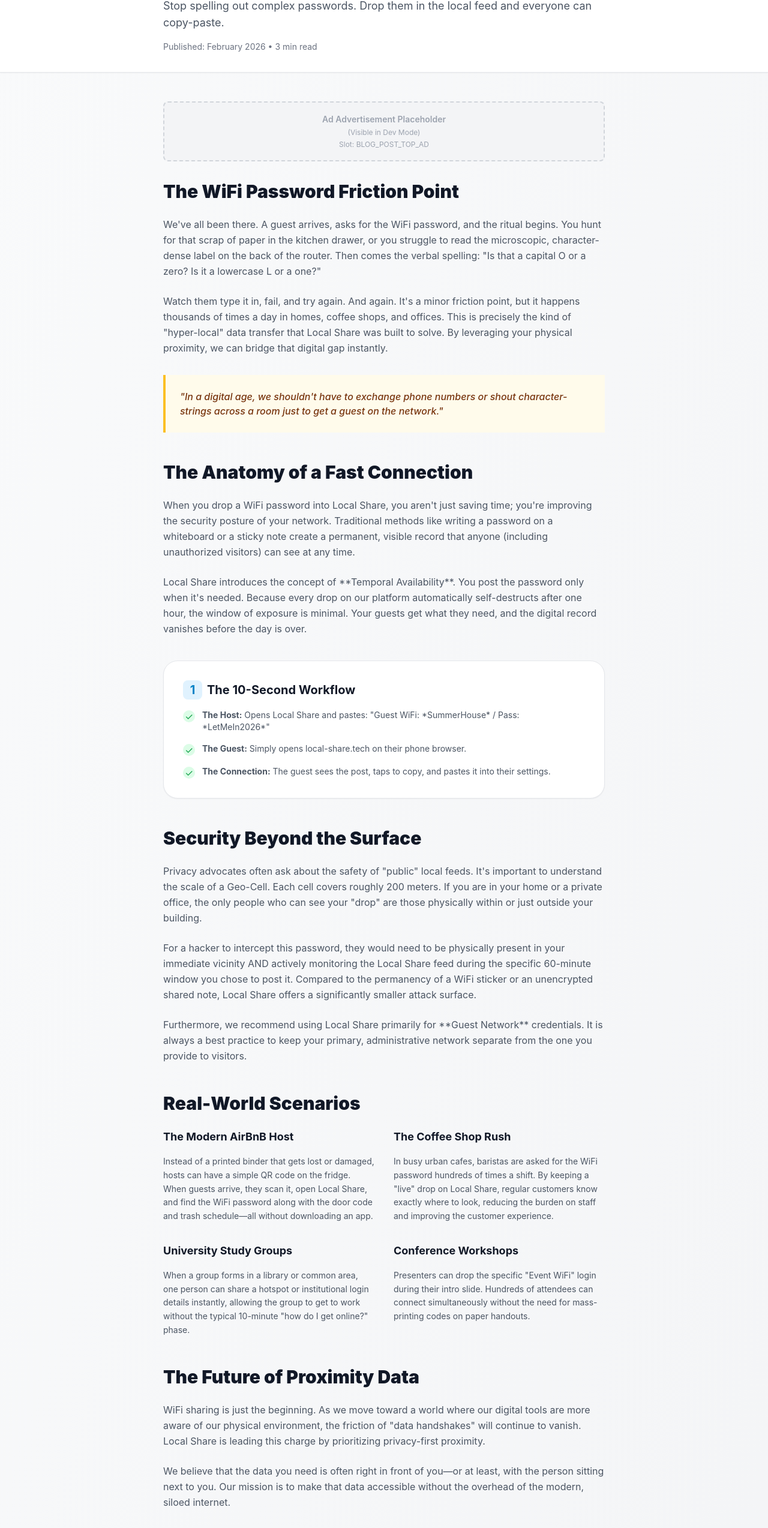
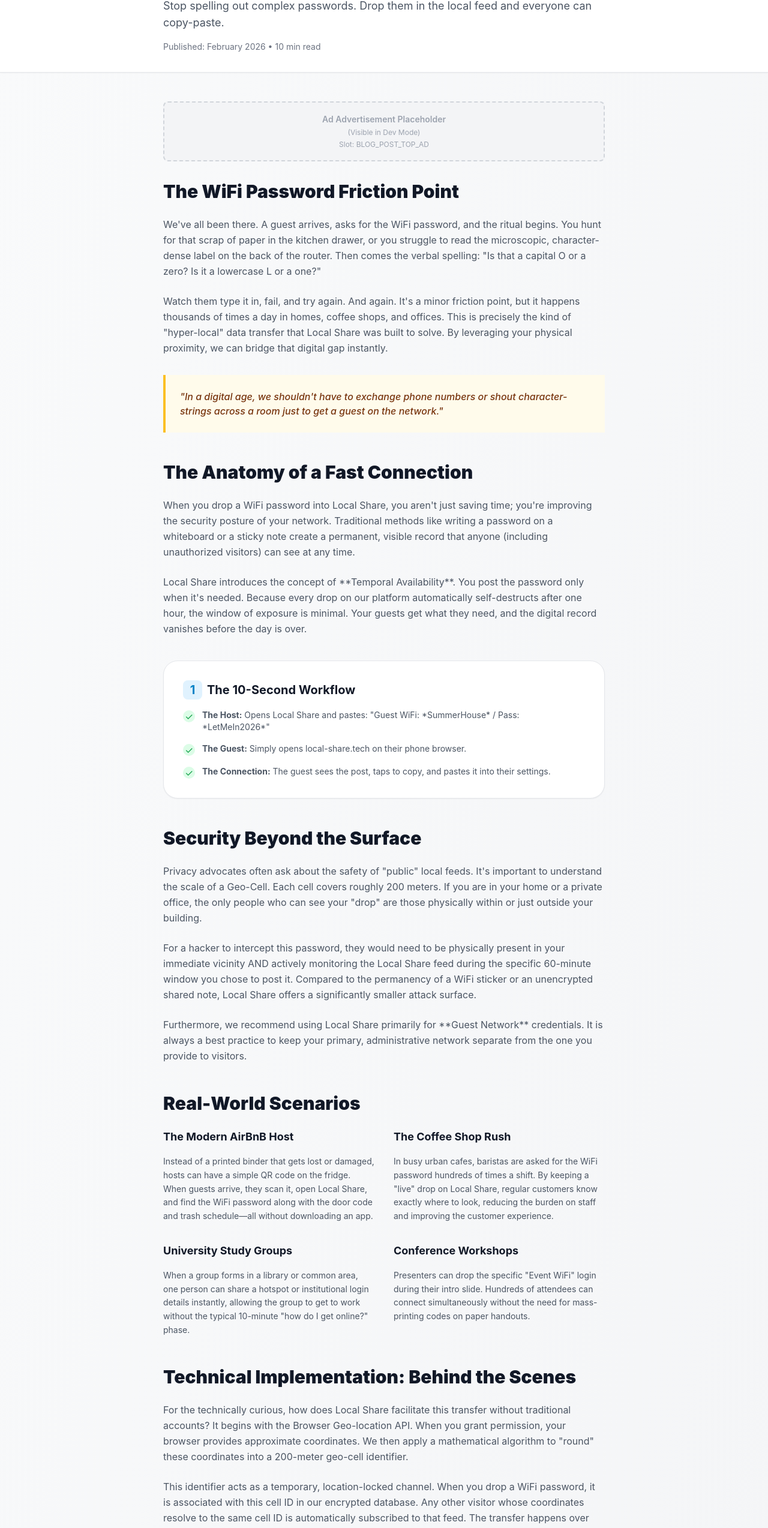
Before and after one commit to hemanthreddykoduru/Local-Share, a Next.js app: page /blog/share-wifi-passwords in a window 1280 px wide. Shown: the part 233-2780 px from the top of the page at 60% size. Built offline with nearby package versions, Linux system fonts and the light colour scheme; no server answers.

Commit message:
seo: further expand wifi blog to 1500+ words

```diff
--- a/app/blog/share-wifi-passwords/page.tsx
+++ b/app/blog/share-wifi-passwords/page.tsx
@@ -25,7 +25,7 @@ export default function ShareWifiPasswordsPage() {
                         Stop spelling out complex passwords. Drop them in the local feed and everyone can copy-paste.
                     </p>
                     <div className="mt-4 text-sm text-gray-500">
-                        Published: February 2026 • 3 min read
+                        Published: February 2026 • 10 min read
                     </div>
                 </div>
             </header>
@@ -126,6 +126,32 @@ export default function ShareWifiPasswordsPage() {
                     </section>
 
                     <section className="mb-12">
+                        <h2 className="text-3xl font-black text-gray-900 mb-6">Technical Implementation: Behind the Scenes</h2>
+                        <p className="text-gray-600 mb-6 leading-relaxed">
+                            For the technically curious, how does Local Share facilitate this transfer without traditional accounts? It begins with the Browser Geo-location API. When you grant permission, your browser provides approximate coordinates. We then apply a mathematical algorithm to &quot;round&quot; these coordinates into a 200-meter geo-cell identifier.
+                        </p>
+                        <p className="text-gray-600 mb-6 leading-relaxed">
+                            This identifier acts as a temporary, location-locked channel. When you drop a WiFi password, it is associated with this cell ID in our encrypted database. Any other visitor whose coordinates resolve to the same cell ID is automatically subscribed to that feed. The transfer happens over secure HTTPS, and the clipboard interaction is handled via the modern `navigator.clipboard` API, ensuring that the password never touches your device&apos;s persistent storage unless you explicitly choose to copy it.
+                        </p>
+                        <p className="text-gray-600 mb-6 leading-relaxed">
+                            This &quot;ephemeral storage&quot; model is fundamentally different from cloud-based password managers or shared spreadsheets. By decoupling the data from a user identity and coupling it instead to a physical space and a specific time-window, we achieve a form of security that is intuitively aligned with how we interact in the physical world.
+                        </p>
+                    </section>
+
+                    <section className="mb-12">
+                        <h2 className="text-3xl font-black text-gray-900 mb-6">The Psychology of Local Trust</h2>
+                        <p className="text-gray-600 mb-6 leading-relaxed">
+                            There is a profound psychological shift that occurs when we move from &quot;global&quot; internet interactions to &quot;local&quot; ones. On the global web, we are conditioned to be defensive—we expect bots, spam, and malicious actors from across the globe. However, in a local context—standing in a coffee shop or sitting in a living room—the &quot;social contract&quot; is much stronger.
+                        </p>
+                        <p className="text-gray-600 mb-6 leading-relaxed">
+                            Sharing a WiFi password via Local Share leverages this existing physical trust. You aren&apos;t sharing it with &quot;the internet&quot;; you are sharing it with the people you can see. This proximity-based validation provides a layer of security that digital certificates often fail to replicate. It is a возвращение (return) to the community-centric roots of information exchange, powered by modern web standards.
+                        </p>
+                        <p className="text-gray-600 mb-6 leading-relaxed">
+                            When a guest sees your WiFi drop on Local Share, they recognize the network name and they recognize your presence as the host. This dual-factor authentication—digital proximity and physical presence—creates a seamless and secure experience that feels human rather than algorithmic.
+                        </p>
+                    </section>
+
+                    <section className="mb-12">
                         <h2 className="text-3xl font-black text-gray-900 mb-6">The Future of Proximity Data</h2>
                         <p className="text-gray-600 mb-6 leading-relaxed">
                             WiFi sharing is just the beginning. As we move toward a world where our digital tools are more aware of our physical environment, the friction of &quot;data handshakes&quot; will continue to vanish. Local Share is leading this charge by prioritizing privacy-first proximity.
```
